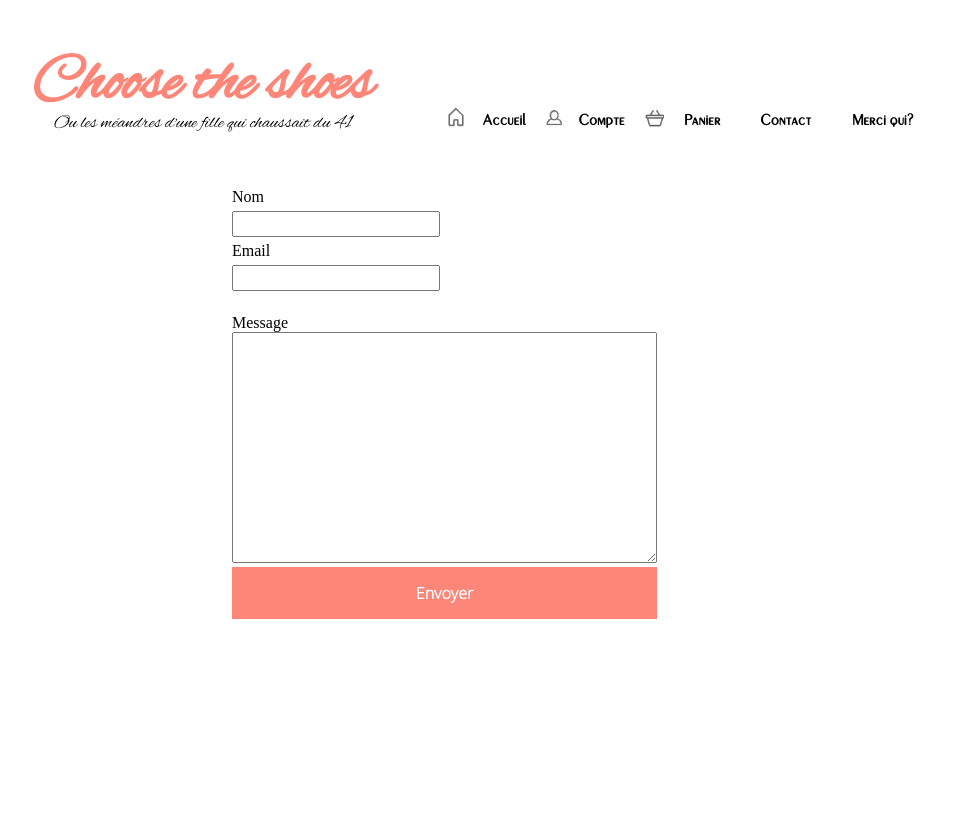
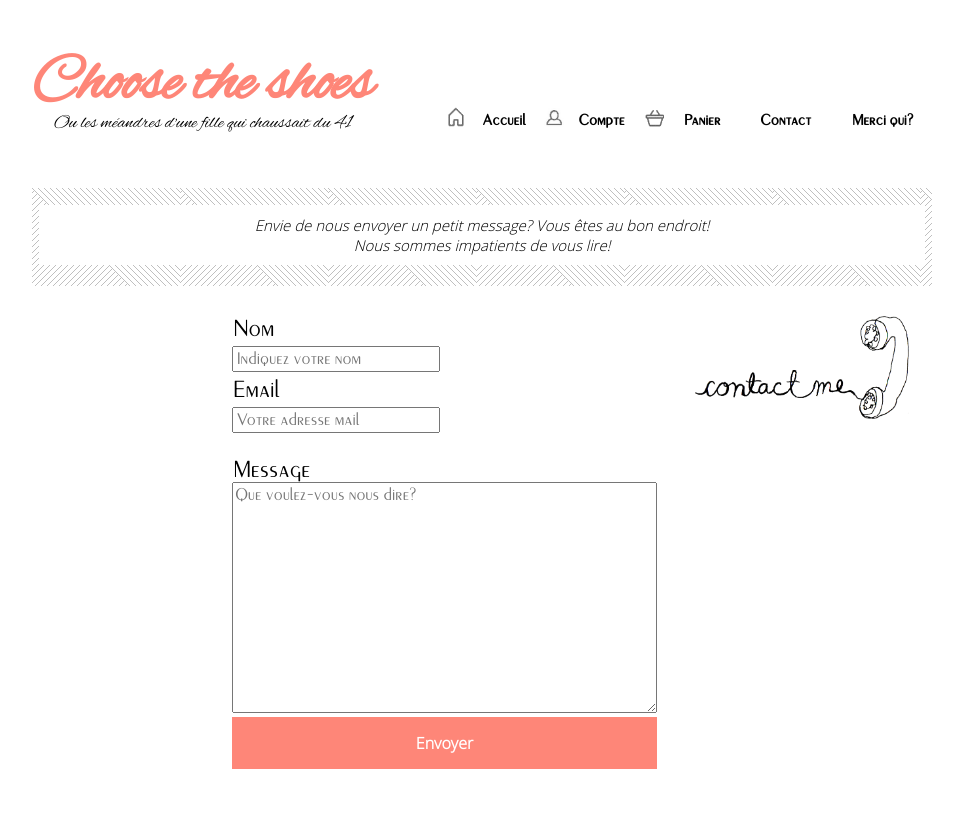
Before and after one commit to pyram88/shoes, a PHP site: page /contact.php in a window 1280 px wide. Shown: the whole page, without its empty margins (158-1120 px from the left). Before the commit the page ends 619 px from the top, so only its background shows below. Run offline with PHP 8.4, Linux system fonts and the light colour scheme; a stand-in replaces the project's code that opens the database connection; some libraries are stand-ins or nearby versions.

Commit message:
[ADD] Mise en forme contact

```diff
--- a/contact.php
+++ b/contact.php
@@ -1,23 +1,33 @@
 <?php include("includes/header.php") ?>
 
+
+	<div class="merki">
+		<p id="merci">
+		Envie de nous envoyer un petit message? Vous êtes au bon endroit!</br>Nous sommes impatients de vous lire!
+		</p>
+	</div>
+
+	<div id="main_contact">
+		<img class="img_contact" src="image/contactme.png" alt="contact_me"/>
 		<form class="contact" action="" method="post">
 			<div>
 				<label for="contact_nom">Nom</label>
-			<input type="text" name="nom" id="contact_nom"/>
+				<input type="text" name="nom" id="contact_nom" placeholder="Indiquez votre nom"/>
 			</div>
 
 			<div>
 				<label for="contact_email">Email</label>
-			<input type="text" name="email" id="contact_email"/>
+				<input type="text" name="email" id="contact_email" placeholder="Votre adresse mail"/>
 			</div>
 			<br/>
 			<div>
 				<label for="contact_message">Message</label>
-			<textarea name="message" id="contact_message"></textarea>
+				<textarea name="message" id="contact_message" placeholder="Que voulez-vous nous dire?"></textarea>
 			</div>
 
 			<input type="submit" name="send_message" value="Envoyer"/>
 		</form>
+	</div>
 
 	<script type="text/javascript">
 	$('form').on('submit', function(e)
--- a/css/shoes.css
+++ b/css/shoes.css
@@ -302,12 +302,12 @@ html>body #menu li ul ul
 
 .qui,.ton_profil
 {
-	top:120px;
-	text-align:center;
-	color:rgb(254,134,120);
-	font-size: 55px;
-	font-family:"Alex-Brush";
-	  margin-bottom: 0px;
+	top: 80px;
+  /* text-align: center; */
+  color: rgb(254,134,120);
+  font-size: 40px;
+  font-family: "Alex-Brush";
+  margin-bottom: 0px;
 }
 
 h3
@@ -892,21 +892,48 @@ aside p
 
 form.contact label{
 	display: block;
+	font-family: "Peignot";
+	font-size: 25px;
+
+
 }
 
 form.contact input[type="text"]{
 	margin: 5px 5px 5px 0;
 	height: 20px;
 	width: 200px;
+	font-family: "Peignot";
+	font-size: 18px;
 }
 
 form.contact{
 	width: 500px;
 	margin:auto;
+	font-family: "Peignot";
+	font-size: 18px;
+
 }
 
 form.contact textarea
 {
 	width: 419px;
 	height: 225px;
+	font-family: "Peignot";
+	font-size: 18px;
+	text-align: justify;
 }
+
+#main_contact
+{
+
+	margin-top: 30px;
+}
+
+.img_contact
+{
+  width: 249px;
+  height: auto;
+  margin: auto;
+  float: 50px;
+  float: right;
+}
```
Lines whose indentation alone changed are shown as unchanged.
